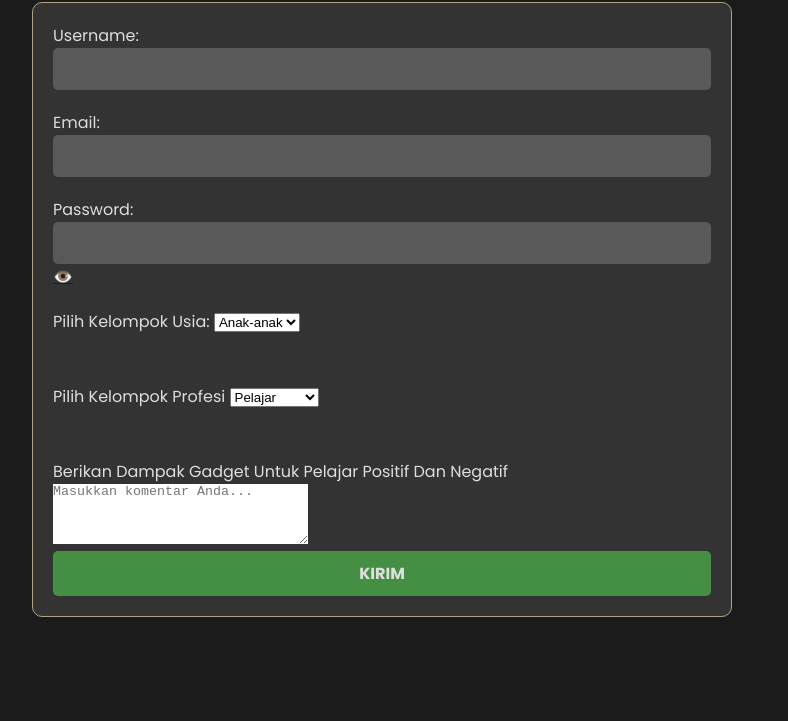
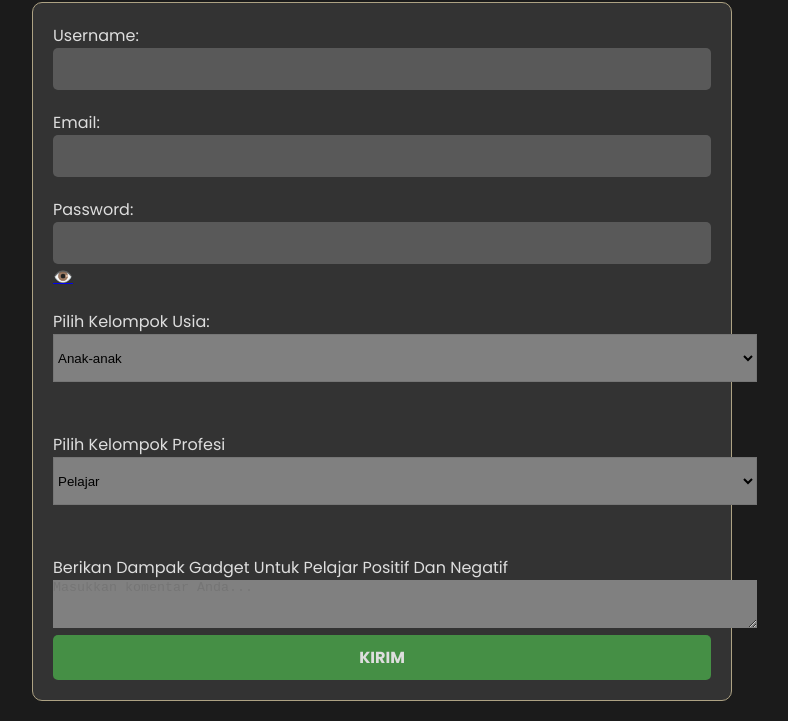
Before and after one commit to naufalganteng1/www.kemend, a plain HTML site: page index.html in a window 1280 px wide. Shown: the part 86-807 px from the top of the page, without its empty margins (258-1046 px from the left). Drawn offline with Linux system fonts and the light colour scheme.

Commit message:
Update style.css

```diff
--- a/css/style.css
+++ b/css/style.css
@@ -1 +1,13 @@
 *{padding:0;margin:0;box-sizing:border-box}html{scroll-behavior:smooth}body{width:100%;font-family:"Poppins",sans-serif;background-color:#1b1b1b;color:#dedede}input,textarea,button{outline:none;border:none}main{width:100%;padding:20px}main .title{text-align:center;margin-bottom:20px}main .form{width:100%;max-width:700px;margin:0 auto;background-color:#333;border-radius:10px;border:1px solid #ada283;padding:20px}main .form .field{width:100%;margin-bottom:20px}main .form .field input,main .form .field textarea{width:100%;padding:10px;border-radius:5px;background-color:#ffffff30;color:#dedede;resize:none;border:1px solid rgba(0,0,0,0);font-family:"Poppins",sans-serif}main .form .field input:focus,main .form .field textarea:focus{border:1px solid #ada283}main .form .field button{width:100%;padding:10px;border-radius:5px;background-color:#458f45;color:#dedede;font-weight:bold;font-size:1em;font-family:"Poppins",sans-serif;cursor:pointer}main .form .field:last-child{margin-bottom:0}
+
+.drop{
+    width: 88vh;
+    height: 6vh;
+    background-color: gray;
+}
+
+.text{
+    width: 88vh;
+    height: 6vh;
+    background-color: gray;
+}
```
